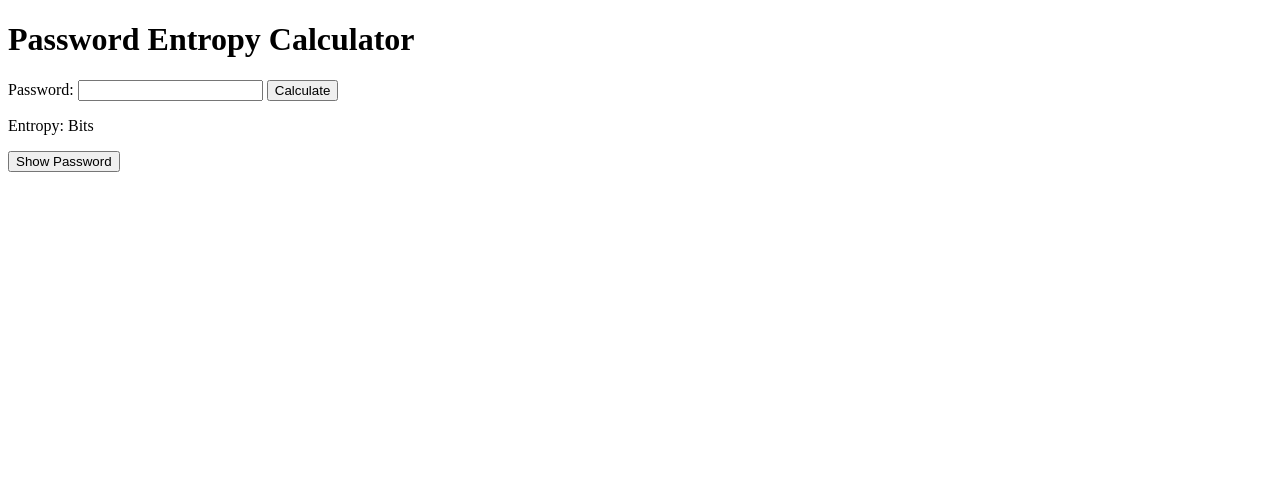
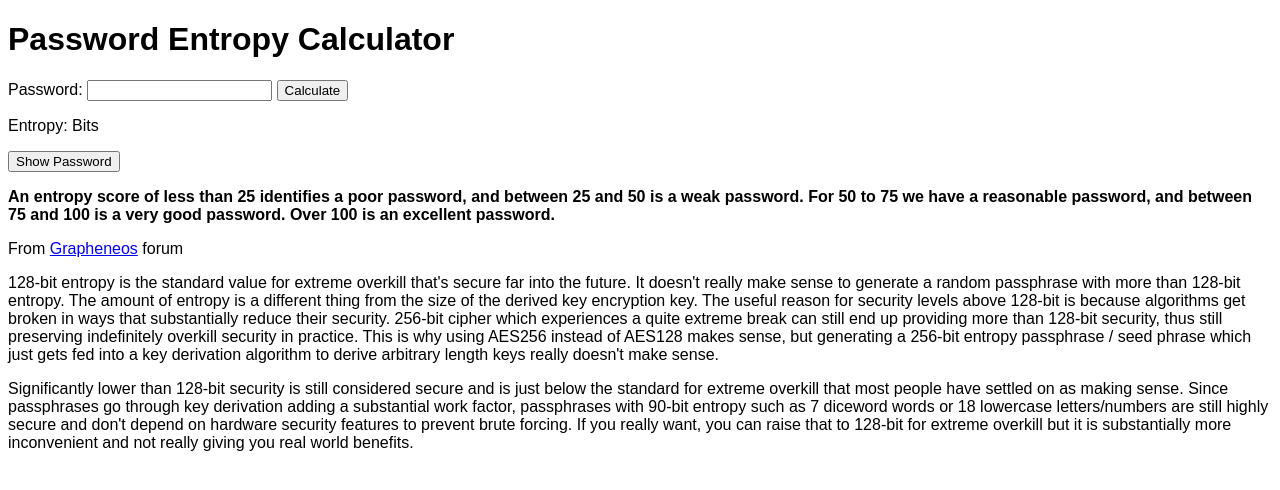
Before and after one commit to eevb/Entropy, a plain HTML site: page index.html in a window 1280 px wide. Drawn offline with Linux system fonts and the light colour scheme.

Commit message:
Add files via upload

```diff
--- a/index.html
+++ b/index.html
@@ -5,7 +5,8 @@
   <meta charset="UTF-8">
   <meta http-equiv="X-UA-Compatible" content="IE=edge">
   <meta name="viewport" content="width=device-width, initial-scale=1.0">
-  <title>Document</title>
+  <title>Entropy</title>
+  <link rel="stylesheet" href="styles.css">
 </head>
 
 <body>
@@ -16,7 +17,27 @@
   <br>
   <p>Entropy: <span id="entropy"></span> Bits</p>
   <button id="showPasswordBtn" onclick="togglePasswordVisibility()">Show Password</button>
-  <script src="javascript.js" ></script>
+  <div>
+    <p class="maininfo" >An entropy score of less than 25 identifies a poor password, and between 25 and 50 is a weak password. For 50 to
+      75 we have a reasonable password, and between 75 and 100 is a very good password. Over 100 is an excellent
+      password.</p>
+    <p>From <a href="https://discuss.grapheneos.org/d/3873-what-is-current-grapheneoss-security-strength-compared-to-iphone-circa-2016/10" target="_blank" >Grapheneos</a> forum</p>
+    <p>128-bit entropy is the standard value for extreme overkill that's secure far into the future. It doesn't really
+      make sense to generate a random passphrase with more than 128-bit entropy. The amount of entropy is a different
+      thing from the size of the derived key encryption key. The useful reason for security levels above 128-bit is
+      because algorithms get broken in ways that substantially reduce their security. 256-bit cipher which experiences a
+      quite extreme break can still end up providing more than 128-bit security, thus still preserving indefinitely
+      overkill security in practice. This is why using AES256 instead of AES128 makes sense, but generating a 256-bit
+      entropy passphrase / seed phrase which just gets fed into a key derivation algorithm to derive arbitrary length
+      keys really doesn't make sense.</p>
+    <p>Significantly lower than 128-bit security is still considered secure and is just below the standard for extreme
+      overkill that most people have settled on as making sense. Since passphrases go through key derivation adding a
+      substantial work factor, passphrases with 90-bit entropy such as 7 diceword words or 18 lowercase letters/numbers
+      are still highly secure and don't depend on hardware security features to prevent brute forcing. If you really
+      want, you can raise that to 128-bit for extreme overkill but it is substantially more inconvenient and not really
+      giving you real world benefits.</p>
+  </div>
+  <script src="javascript.js"></script>
 </body>
 
 </html>
--- /dev/null
+++ b/styles.css
@@ -0,0 +1,7 @@
+* {
+  font-family: Arial, sans-serif;
+}
+
+.maininfo{
+    font-weight: bold;
+}
```
